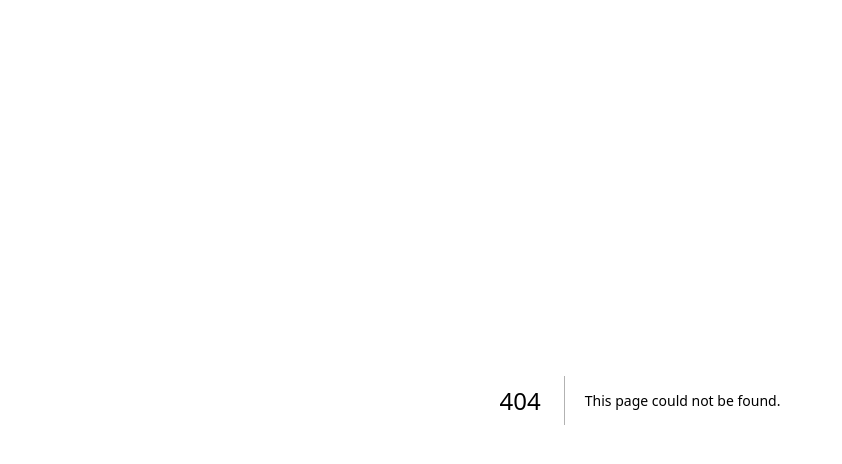
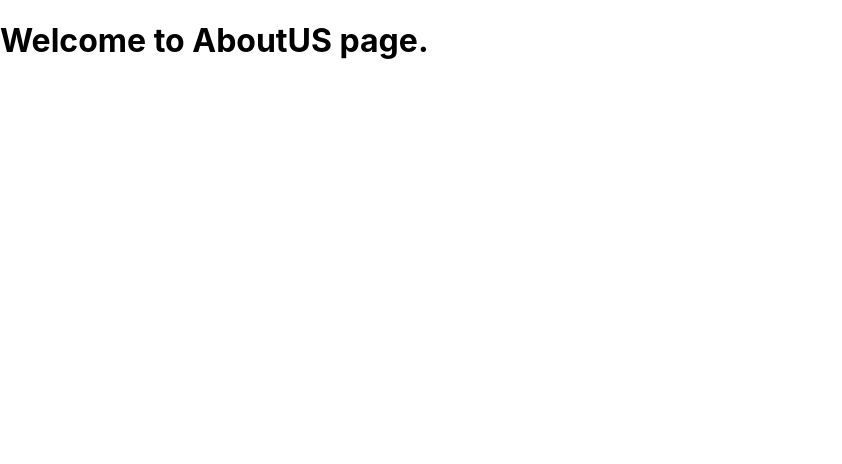
Before and after one commit to ROHAN4535/Next-JS-Project, a Next.js app: page /aboutus in a window 1280 px wide. Before the commit this address had no page. Shown: the top 464 px of the page, without its empty margins (0-842 px from the left). Built offline with nearby package versions, Linux system fonts and the light colour scheme.

Commit message:
Making Nested Routes

```diff
--- /dev/null
+++ b/pages/aboutus/developer.js
@@ -0,0 +1,5 @@
+const Developer = () => {
+    return <h1>Rohan Gaikwad</h1>;
+  };
+
+  export default Developer;
--- /dev/null
+++ b/pages/aboutus/index.js
@@ -0,0 +1,5 @@
+  const AboutUs = () => {
+    return <h1>Welcome to AboutUS page.</h1>;
+  };
+
+  export default AboutUs;
```
